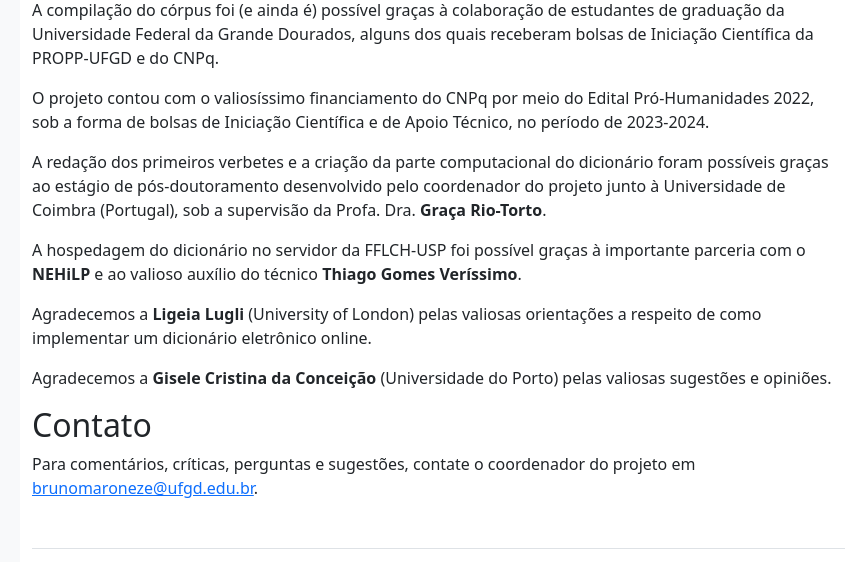
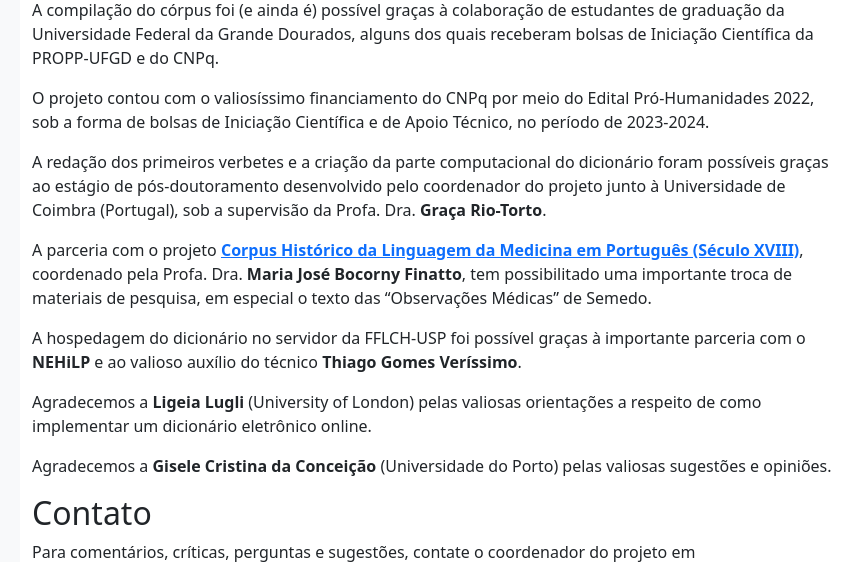
Before and after one commit to fflch/dicbio, a Django app: page /documentacao/ in a window 1280 px wide. Shown: the part 1493-2055 px from the top of the page, without its empty margins (341-1203 px from the left). Run offline with Django 5.2, Linux system fonts and the light colour scheme.

Commit message:
Altera rótulo de seção de 'Técnicos' para 'Apoio' na página inicial e adiciona referência ao projeto de Corpus Histórico da Linguagem da Medicina no prefácio

```diff
--- a/documentacao/templates/documentacao/home.html
+++ b/documentacao/templates/documentacao/home.html
@@ -96,7 +96,7 @@
                 {% endif %}
 
                 {% if textos_tecnicos %}
-                <li class="list-group-item disabled"><strong>Técnicos</strong></li>
+                <li class="list-group-item disabled"><strong>Apoio</strong></li>
                 {% for item in textos_tecnicos %}
                 <li class="list-group-item">
                     <a href="{% url 'documentacao:texto_documentacao' item.slug %}">
--- a/documentacao/textos/prefacio.md
+++ b/documentacao/textos/prefacio.md
@@ -49,6 +49,8 @@
 
 A redação dos primeiros verbetes e a criação da parte computacional do dicionário foram possíveis graças ao estágio de pós-doutoramento desenvolvido pelo coordenador do projeto junto à Universidade de Coimbra (Portugal), sob a supervisão da Profa. Dra. **Graça Rio-Torto**.
 
+A parceria com o projeto [**Corpus Histórico da Linguagem da Medicina em Português (Século XVIII)**](https://sites.google.com/view/projeto38597/p%C3%A1gina-inicial), coordenado pela Profa. Dra. **Maria José Bocorny Finatto**, tem possibilitado uma importante troca de materiais de pesquisa, em especial o texto das "Observações Médicas" de Semedo.
+
 A hospedagem do dicionário no servidor da FFLCH-USP foi possível graças à importante parceria com o **NEHiLP** e ao valioso auxílio do técnico **Thiago Gomes Veríssimo**.
 
 Agradecemos a **Ligeia Lugli** (University of London) pelas valiosas orientações a respeito de como implementar um dicionário eletrônico online.
--- a/documentacao/textos/tecnicos/corpus.md
+++ b/documentacao/textos/tecnicos/corpus.md
@@ -16,6 +16,8 @@
 - BROTERO, Félix de Avelar. [**Compendio de Botanica**](https://digitalis-dsp.uc.pt/botanica/UCFCTBt-B-78-1-15_2/UCFCTBt-B-78-1-15_2_item1/index.html). Vol. 1. Paris: Vende-se em Lisboa, em caza de Paulo Martin, Mercador de Livros, 1788.
 
 - SANTUCCI, Bernardo. [**Anatomia do corpo humano**](https://books.google.com.br/books/about/Anatomia_do_corpo_humano.html?id=D83JL7ybBeUC&redir_esc=y). Lisboa: na Officina de Antonio Pedrozo Galram, 1739.
+
+- SEMEDO, João Curvo. [**Observaçoens Medicas Doutrinaes**](https://archive.org/details/bub_gb_qCVH54Hs2i0C/page/n1/mode/2up). Lisboa: na Officina de Antonio Pedrozo Galram, 1707.
 
 - VANDELLI, Domingos. [**Diccionario dos termos technicos de Historia Natural**](https://purl.pt/13958). Coimbra: na Real Officina da Universidade, 1788.
 
```
